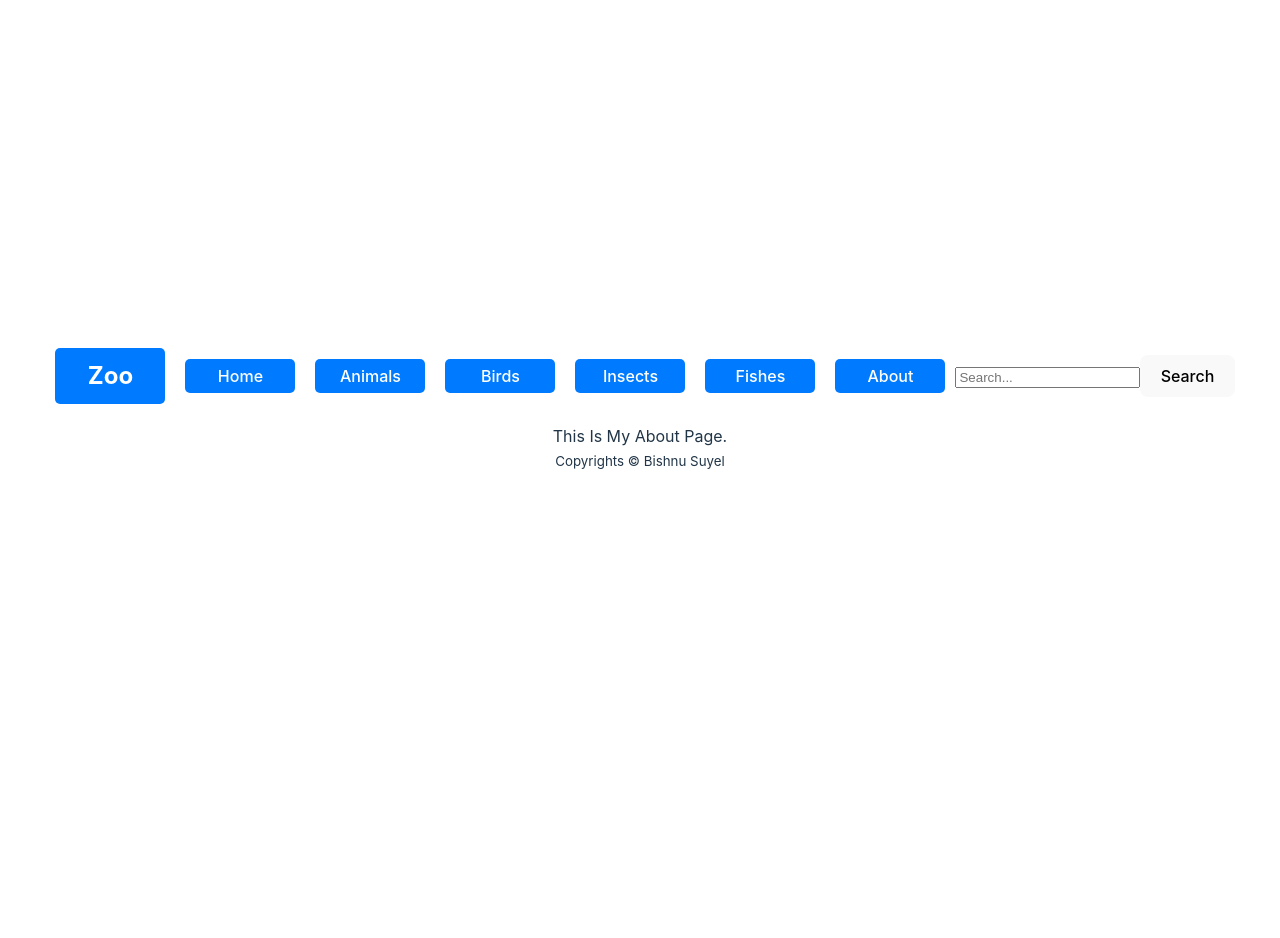
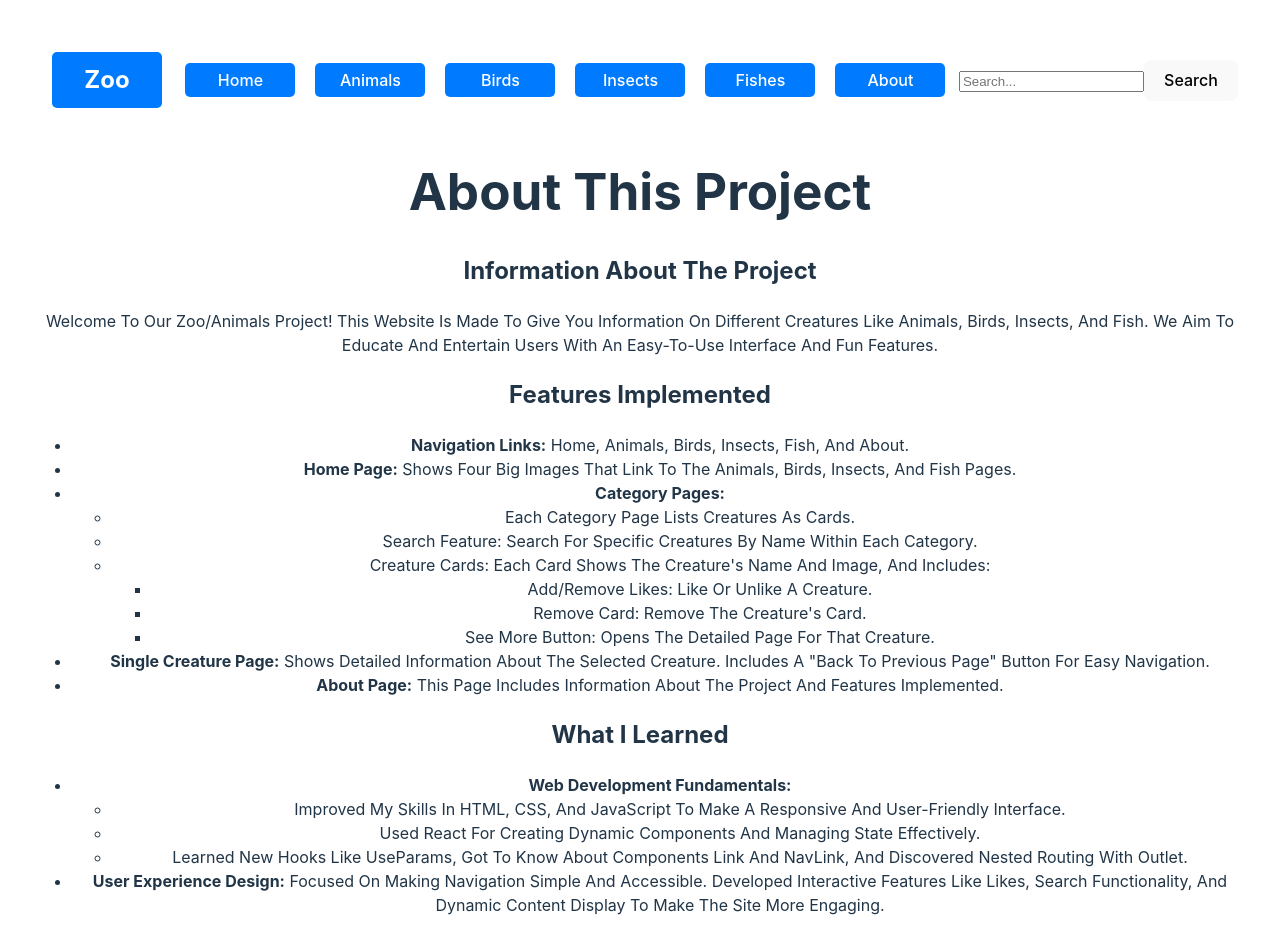
Before and after one commit to bishnu-suyel/animals, a React (Vite) app: page /about in a window 1280 px wide. Shown: the top 938 px of the page. Before the commit the page ends 800 px from the top, so only its background shows below. Built offline with nearby package versions, Linux system fonts and the light colour scheme.

Commit message:
Add content in about page

```diff
--- a/src/routes/About.jsx
+++ b/src/routes/About.jsx
@@ -1,7 +1,102 @@
+import React from "react";
+
 const About = () => {
-    return ( <>
-    This is my about page.
-    </> );
-}
+  return (
+    <>
+      <div className="container mt-5">
+        <div className="row justify-content-center">
+          <div className="col-10 col-md-8">
+            <h1 className="mb-4">About This Project</h1>
+
+            <section className="mb-5">
+              <h2>Information about the project</h2>
+              <p>
+                Welcome to our Zoo/Animals project! This website is made to give
+                you information on different creatures like Animals, Birds,
+                Insects, and Fish. We aim to educate and entertain users with an
+                easy-to-use interface and fun features.
+              </p>
+            </section>
+
+            <section className="mb-5">
+              <h2>Features Implemented</h2>
+              <ul>
+                <li>
+                  <strong>Navigation Links:</strong> Home, Animals, Birds,
+                  Insects, Fish, and About.
+                </li>
+                <li>
+                  <strong>Home Page:</strong> Shows four big images that link to
+                  the Animals, Birds, Insects, and Fish pages.
+                </li>
+                <li>
+                  <strong>Category Pages:</strong>
+                  <ul>
+                    <li>Each category page lists creatures as cards.</li>
+                    <li>
+                      Search Feature: Search for specific creatures by name
+                      within each category.
+                    </li>
+                    <li>
+                      Creature Cards: Each card shows the creature's name and
+                      image, and includes:
+                      <ul>
+                        <li>Add/Remove Likes: Like or unlike a creature.</li>
+                        <li>Remove Card: Remove the creature's card.</li>
+                        <li>
+                          See More Button: Opens the detailed page for that
+                          creature.
+                        </li>
+                      </ul>
+                    </li>
+                  </ul>
+                </li>
+                <li>
+                  <strong>Single Creature Page:</strong> Shows detailed
+                  information about the selected creature. Includes a "Back to
+                  Previous Page" button for easy navigation.
+                </li>
+                <li>
+                  <strong>About Page:</strong> This page includes information
+                  about the project and features implemented.
+                </li>
+              </ul>
+            </section>
+
+            <section className="mb-5">
+              <h2>What I Learned</h2>
+              <ul>
+                <li>
+                  <strong>Web Development Fundamentals:</strong>
+                  <ul>
+                    <li>
+                      Improved my skills in HTML, CSS, and JavaScript to make a
+                      responsive and user-friendly interface.
+                    </li>
+                    <li>
+                      Used React for creating dynamic components and managing
+                      state effectively.
+                    </li>
+                    <li>
+                      Learned new hooks like useParams, got to know about
+                      components Link and NavLink, and discovered nested routing
+                      with Outlet.
+                    </li>
+                  </ul>
+                </li>
+                <li>
+                  <strong>User Experience Design:</strong> Focused on making
+                  navigation simple and accessible. Developed interactive
+                  features like likes, search functionality, and dynamic content
+                  display to make the site more engaging.
+                </li>
+              </ul>
+            </section>
+          </div>
+        </div>
+      </div>
+    </>
+  );
+};
 
 export default About;
```
